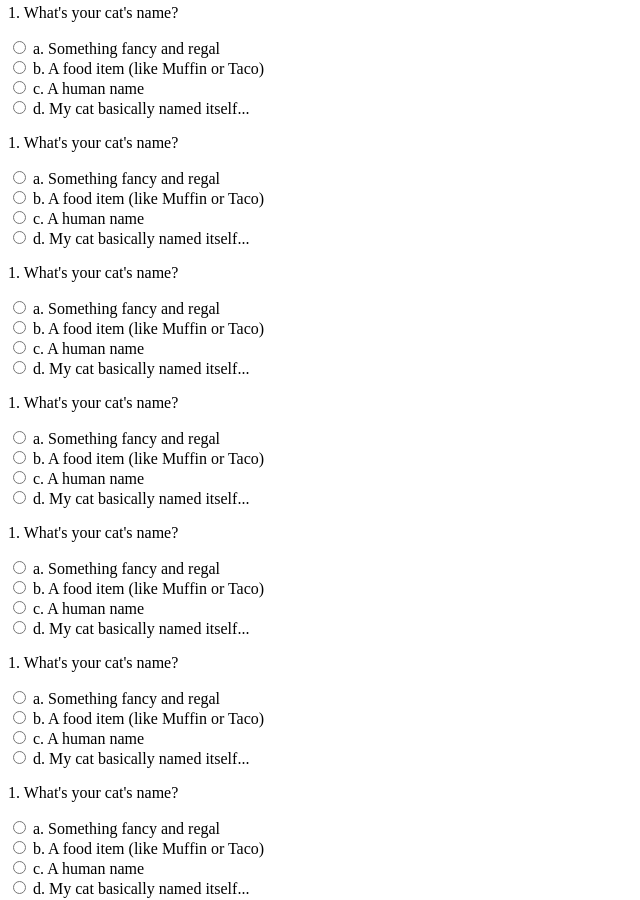
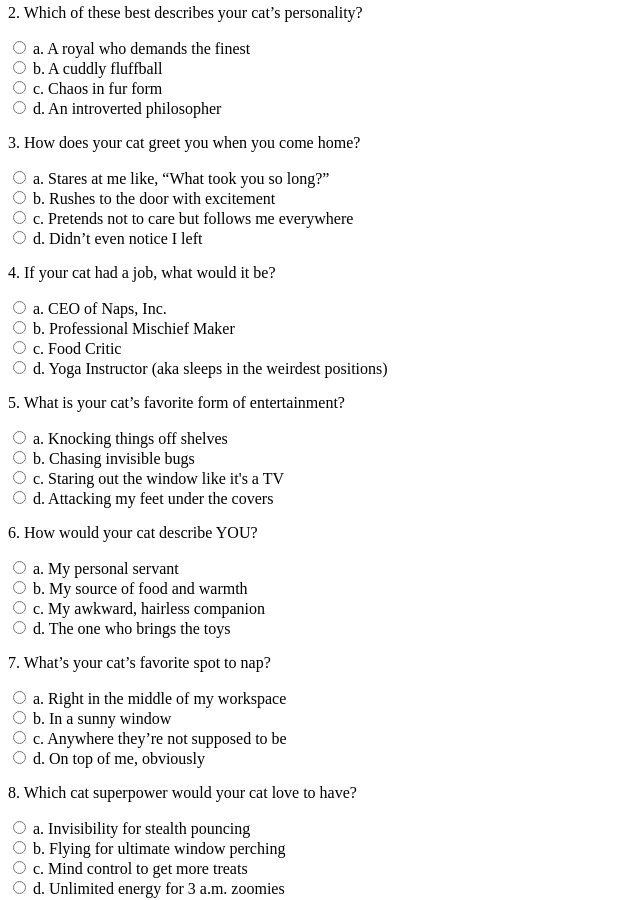
Before and after one commit to Jud1th1/SurveyForm-, a plain HTML site: page index.html in a window 1280 px wide. Shown: the part 458-1358 px from the top of the page, without its empty margins (0-640 px from the left). Drawn offline with Linux system fonts and the light colour scheme.

Commit message:
quiz questions

```diff
--- a/index.html
+++ b/index.html
@@ -38,75 +38,75 @@
           <input type="radio" id="quiz-questions" name="age" value="question">
           <label for="quiz" id="answers">d. My cat basically named itself...</label><br>
 
-          <p>1. What's your cat's name?</p>
+          <p>2. Which of these best describes your cat’s personality?</p>
           <input type="radio" id="quiz-questions" name="age" value="question">
-          <label for="quiz" id="answers">a. Something fancy and regal</label><br>
+          <label for="quiz" id="answers">a. A royal who demands the finest</label><br>
           <input type="radio" id="quiz-questions" name="age" value="question">
-          <label for="quiz" id="answers">b. A food item (like Muffin or Taco)</label><br>
+          <label for="quiz" id="answers">b. A cuddly fluffball</label><br>
           <input type="radio" id="quiz-questions" name="age" value="question">
-          <label for="quiz" id="answers">c. A human name</label><br>
+          <label for="quiz" id="answers">c. Chaos in fur form</label><br>
           <input type="radio" id="quiz-questions" name="age" value="question">
-          <label for="quiz" id="answers">d. My cat basically named itself...</label><br>
+          <label for="quiz" id="answers">d. An introverted philosopher</label><br>
 
-          <p>1. What's your cat's name?</p>
+          <p>3. How does your cat greet you when you come home?</p>
           <input type="radio" id="quiz-questions" name="age" value="question">
-          <label for="quiz" id="answers">a. Something fancy and regal</label><br>
+          <label for="quiz" id="answers">a. Stares at me like, “What took you so long?”</label><br>
           <input type="radio" id="quiz-questions" name="age" value="question">
-          <label for="quiz" id="answers">b. A food item (like Muffin or Taco)</label><br>
+          <label for="quiz" id="answers">b. Rushes to the door with excitement</label><br>
           <input type="radio" id="quiz-questions" name="age" value="question">
-          <label for="quiz" id="answers">c. A human name</label><br>
+          <label for="quiz" id="answers">c. Pretends not to care but follows me everywhere</label><br>
           <input type="radio" id="quiz-questions" name="age" value="question">
-          <label for="quiz" id="answers">d. My cat basically named itself...</label><br>
+          <label for="quiz" id="answers">d. Didn’t even notice I left</label><br>
 
-          <p>1. What's your cat's name?</p>
+          <p>4. If your cat had a job, what would it be?</p>
           <input type="radio" id="quiz-questions" name="age" value="question">
-          <label for="quiz" id="answers">a. Something fancy and regal</label><br>
+          <label for="quiz" id="answers">a. CEO of Naps, Inc.</label><br>
           <input type="radio" id="quiz-questions" name="age" value="question">
-          <label for="quiz" id="answers">b. A food item (like Muffin or Taco)</label><br>
+          <label for="quiz" id="answers">b. Professional Mischief Maker</label><br>
           <input type="radio" id="quiz-questions" name="age" value="question">
-          <label for="quiz" id="answers">c. A human name</label><br>
+          <label for="quiz" id="answers">c. Food Critic</label><br>
           <input type="radio" id="quiz-questions" name="age" value="question">
-          <label for="quiz" id="answers">d. My cat basically named itself...</label><br>
+          <label for="quiz" id="answers">d. Yoga Instructor (aka sleeps in the weirdest positions)</label><br>
 
-          <p>1. What's your cat's name?</p>
+          <p>5. What is your cat’s favorite form of entertainment?</p>
           <input type="radio" id="quiz-questions" name="age" value="question">
-          <label for="quiz" id="answers">a. Something fancy and regal</label><br>
+          <label for="quiz" id="answers">a. Knocking things off shelves</label><br>
           <input type="radio" id="quiz-questions" name="age" value="question">
-          <label for="quiz" id="answers">b. A food item (like Muffin or Taco)</label><br>
+          <label for="quiz" id="answers">b. Chasing invisible bugs</label><br>
           <input type="radio" id="quiz-questions" name="age" value="question">
-          <label for="quiz" id="answers">c. A human name</label><br>
+          <label for="quiz" id="answers">c. Staring out the window like it's a TV</label><br>
           <input type="radio" id="quiz-questions" name="age" value="question">
-          <label for="quiz" id="answers">d. My cat basically named itself...</label><br>
+          <label for="quiz" id="answers">d. Attacking my feet under the covers</label><br>
 
-          <p>1. What's your cat's name?</p>
+          <p>6. How would your cat describe YOU?</p>
           <input type="radio" id="quiz-questions" name="age" value="question">
-          <label for="quiz" id="answers">a. Something fancy and regal</label><br>
+          <label for="quiz" id="answers">a. My personal servant</label><br>
           <input type="radio" id="quiz-questions" name="age" value="question">
-          <label for="quiz" id="answers">b. A food item (like Muffin or Taco)</label><br>
+          <label for="quiz" id="answers">b. My source of food and warmth</label><br>
           <input type="radio" id="quiz-questions" name="age" value="question">
-          <label for="quiz" id="answers">c. A human name</label><br>
+          <label for="quiz" id="answers">c. My awkward, hairless companion</label><br>
           <input type="radio" id="quiz-questions" name="age" value="question">
-          <label for="quiz" id="answers">d. My cat basically named itself...</label><br>
+          <label for="quiz" id="answers">d. The one who brings the toys</label><br>
 
-          <p>1. What's your cat's name?</p>
+          <p>7. What’s your cat’s favorite spot to nap?</p>
           <input type="radio" id="quiz-questions" name="age" value="question">
-          <label for="quiz" id="answers">a. Something fancy and regal</label><br>
+          <label for="quiz" id="answers">a. Right in the middle of my workspace</label><br>
           <input type="radio" id="quiz-questions" name="age" value="question">
-          <label for="quiz" id="answers">b. A food item (like Muffin or Taco)</label><br>
+          <label for="quiz" id="answers">b. In a sunny window</label><br>
           <input type="radio" id="quiz-questions" name="age" value="question">
-          <label for="quiz" id="answers">c. A human name</label><br>
+          <label for="quiz" id="answers">c. Anywhere they’re not supposed to be</label><br>
           <input type="radio" id="quiz-questions" name="age" value="question">
-          <label for="quiz" id="answers">d. My cat basically named itself...</label><br>
+          <label for="quiz" id="answers">d. On top of me, obviously</label><br>
 
-          <p>1. What's your cat's name?</p>
+          <p>8. Which cat superpower would your cat love to have?</p>
           <input type="radio" id="quiz-questions" name="age" value="question">
-          <label for="quiz" id="answers">a. Something fancy and regal</label><br>
+          <label for="quiz" id="answers">a. Invisibility for stealth pouncing</label><br>
           <input type="radio" id="quiz-questions" name="age" value="question">
-          <label for="quiz" id="answers">b. A food item (like Muffin or Taco)</label><br>
+          <label for="quiz" id="answers">b. Flying for ultimate window perching</label><br>
           <input type="radio" id="quiz-questions" name="age" value="question">
-          <label for="quiz" id="answers">c. A human name</label><br>
+          <label for="quiz" id="answers">c. Mind control to get more treats</label><br>
           <input type="radio" id="quiz-questions" name="age" value="question">
-          <label for="quiz" id="answers">d. My cat basically named itself...</label><br>
+          <label for="quiz" id="answers">d. Unlimited energy for 3 a.m. zoomies</label><br>
 
 
 
```
